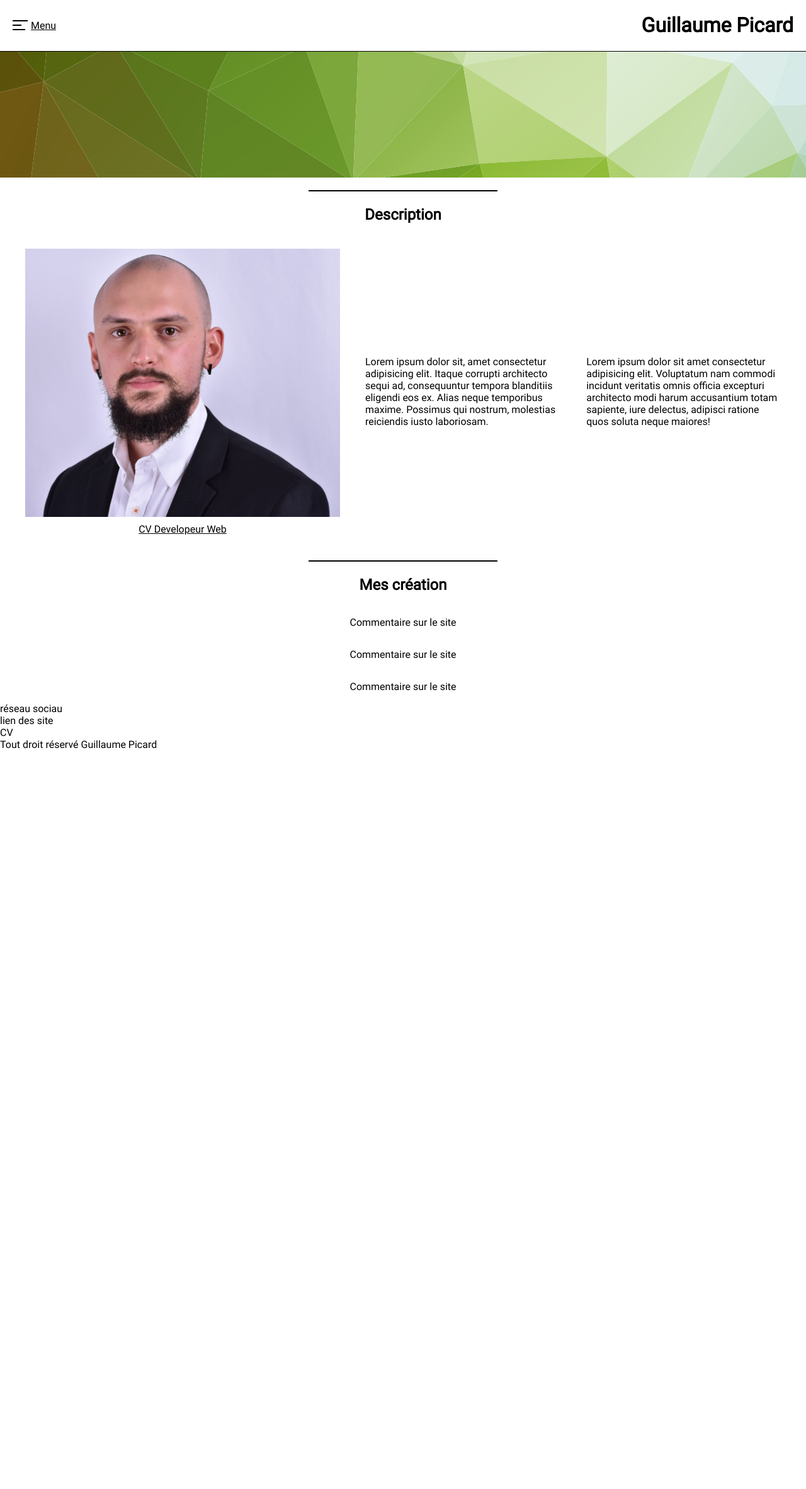
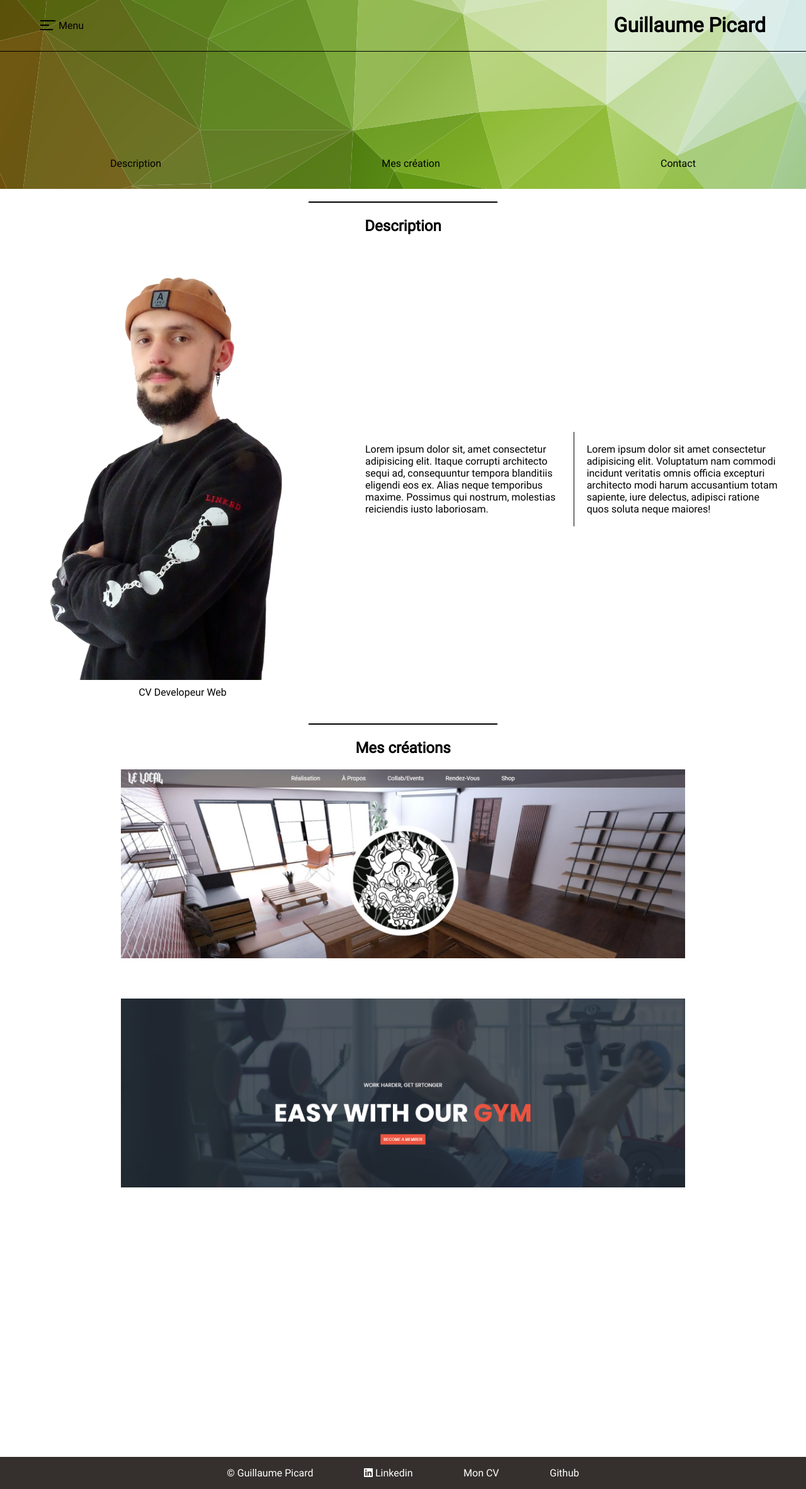
Before and after one commit to guixou/Portfolio, a PHP site: page / in a window 1280 px wide. Shown: the whole page at 63% size. Before the commit the page ends 1189 px from the top, so only its background shows below. Run offline with PHP 8.4, Linux system fonts and the light colour scheme; some libraries are stand-ins or nearby versions.

Commit message:
33/11
site + js header

```diff
--- a/assets/css/normalise.css
+++ b/assets/css/normalise.css
@@ -2,8 +2,13 @@
 
 @font-face {
     font-family: 'Roboto';
-    src: url(../fonts/Roboto/Roboto-Regular.ttf);
+    src: url(../font/Roboto/Roboto-Regular.ttf);
 }
+
+html {
+    height: 100%;
+}
+
 
 body {
     margin: 0;
@@ -12,6 +17,7 @@ body {
 
 a{
     color: black;
+    text-decoration: none;
 }
 
 h2 {
--- a/assets/css/style.css
+++ b/assets/css/style.css
@@ -1,25 +1,46 @@
+
 /*########################
         Haeder
 ########################*/
 
-header {
+.header {
     display: flex;
     justify-content: space-between;
-    padding:0 20px 0 20px;
+    padding:0 5% 0 5%;
     border-bottom: 1px solid black;
+    position: absolute;
+    width: 90%;
 }
 
-header a{
+.header a{
     display: flex;
     align-items: center;
 }
 
-header a svg{
+.header a svg{
     margin-right: 5px;
 }
+
 .ImageHeader {
-    max-height: 200px;
+    max-height: 300px;
     overflow: hidden;
+}
+
+nav{
+    display: flex;
+    justify-content: space-around;
+    width: 100%;
+    position: absolute;
+    top: 250px;
+}
+/* fixation du header JS */
+
+#fixed-header{
+    background-color: rgba(54, 50, 50, 0.363);
+    position: fixed;
+    top: 0;
+    height: 5%;
+    align-items: center;
 }
 
 
@@ -51,3 +72,71 @@ header a svg{
     flex-direction: column;
     align-items: center;
 }
+
+/* 1er site le local */
+
+.site {
+    background-repeat: no-repeat;
+    background-size: cover;
+    height: 300px;
+    width: 70%;
+    margin-bottom: 5%;
+}
+
+.site a{
+    height: 100%;
+    width: 100%;
+    display: flex;
+    align-items: center;
+    justify-content: center;
+    color: rgba(255, 255, 255, 0);
+    font-weight: bolder;
+    font-size: 2em;
+}
+
+.site a:hover { /* filtre noire, text blanc */
+    background-color: rgba(0, 0, 0, 0.466);
+    color: rgb(255, 255, 255);
+}
+
+.site a:hover, .site a { /* transition */
+    transition: all;
+    transition-duration: 0.5s;
+}
+
+.site div {
+    text-align: center;
+}
+
+.LeLocal {
+    background-image: url(../image/LeLocal.JPG);
+}
+
+.TrainingStudio {
+    background-image: url(../image/TrainingStudio.PNG);
+}
+
+
+
+/*########################
+        footer
+########################*/
+
+footer {
+    background-color: rgb(53, 48, 45);
+    color: white;
+    display: flex;
+    justify-content: center;
+}
+
+footer div{
+    display: flex;
+    justify-content: space-around;
+    width: 50%;
+    align-items: center;
+}
+
+
+footer a{
+    color: white;
+}
--- /dev/null
+++ b/assets/js/header.js
@@ -0,0 +1,15 @@
+'use strict';
+
+document.addEventListener('DOMContentLoaded', function () {
+
+    window.addEventListener('scroll', function(e){
+
+        const header = document.querySelector(".nav");
+
+        if(window.scrollY > 250){
+            header.setAttribute("id", "fixed-header");
+        } else {
+            header.removeAttribute("id", "fixed-header");
+        }
+    });
+});
--- a/index.html
+++ b/index.html
@@ -4,13 +4,15 @@
     <meta charset="UTF-8">
     <meta http-equiv="X-UA-Compatible" content="IE=edge">
     <meta name="viewport" content="width=device-width, initial-scale=1.0">
-    <title>Les lien utile de lipro</title>
+    <title>Guillaume Picard Developeur Web</title>
     <script src="https://kit.fontawesome.com/0fc5bb7376.js" crossorigin="anonymous"></script>
     <link rel="stylesheet" href="assets/css/normalise.css">
     <link rel="stylesheet" href="assets/css/style.css">
+    <script src="assets/js/header.js"></script>
 </head>
 <body>
     <header>
+        <div class="header">
             <a href="">
                 <svg aria-hidden="true" width="24" height="24" viewBox="0 0 24 24" xmlns="http://www.w3.org/2000/svg" fill="currentColor">
                     <path d="M0 4h24v2H0zM0 11h14v2H0zM0 18h20v2H0z"></path>
@@ -21,6 +23,13 @@
             <div>
                 <h1>Guillaume Picard</h1>
             </div>
+        </div>
+
+        <nav class="nav">
+            <a href="">Description</a>
+            <a href="">Mes création</a>
+            <a href="">Contact</a>
+        </nav>
     </header>
 
     <main>
@@ -31,17 +40,20 @@
 
         <section class="descrition">
             <div class="trait">
-                <svg width="300" height="5" viewBox="0 0 300 5" xmlns="http://www.w3.org/2000/svg">
+                <svg width="300" height="5" viewBox="0 0 300 5"  xmlns="http://www.w3.org/2000/svg">
                     <line x1="0" y1="0" x2="1000" y2="0" stroke-width="4" stroke="black" />
                 </svg>
             </div>
             <h2>Description</h2>
             <div>
                 <div class="cv">
-                    <img src="assets/image/moi.JPG" alt="c'est moi">
+                    <img src="assets/image/moi.png" alt="c'est moi">
                     <a href="">CV Developeur Web</a>
                 </div>
                 <div><p>Lorem ipsum dolor sit, amet consectetur adipisicing elit. Itaque corrupti architecto sequi ad, consequuntur tempora blanditiis eligendi eos ex. Alias neque temporibus maxime. Possimus qui nostrum, molestias reiciendis iusto laboriosam.</p></div>
+                <svg width="5" height="50%" viewBox="0 0 5 50%" xmlns="http://www.w3.org/2000/svg">
+                    <line x1="0" y1="0" x2="0" y2="1000" stroke-width="2" stroke="black"></line>
+                </svg>
                 <div><p>Lorem ipsum dolor sit amet consectetur adipisicing elit. Voluptatum nam commodi incidunt veritatis omnis officia excepturi architecto modi harum accusantium totam sapiente, iure delectus, adipisci ratione quos soluta neque maiores!</p></div>
             </div>
         </section>
@@ -52,36 +64,45 @@
                     <line x1="0" y1="0" x2="1000" y2="0" stroke-width="4" stroke="black" />
                 </svg>
             </div>
-            <h2>Mes création</h2>
-            <article class="LeLocal">
-                <div> <!-- mettre un background img sur chaque div-->
-                  <p>Commentaire sur le site</p>
+
+            <h2>Mes créations</h2>
+
+            <article class="site LeLocal">
+                <a href="" >
+                    <div>
+                        <p>Le local</p>
+                        <p>Shop de piersing</p>
                     </div>
+                </a>
             </article>
 
-            <article>
-                <div> <!-- mettre un background img sur chaque div-->
-                  <p>Commentaire sur le site</p>
+            <article class="site TrainingStudio">
+                <a href="">
+                    <div>
+                        <p>Training Studio</p>
+                        <p>Site pour une salle de sport (fictive)</p>
                     </div>
+                </a>
             </article>
 
-            <article>
-                <div> <!-- mettre un background img sur chaque div-->
-                  <p>Commentaire sur le site</p>
+            <article class="site">
+                <a href="">
+                    <div>
+                        <p>site</p>
+                        <p>Description</p>
                     </div>
+                </a>
             </article>
+
         </section>
     </main>
 
     <footer>
         <div>
-            <div>réseau sociau</div>
-            <div>lien des site</div>
-            <div>CV </div>
-        </div>
-
-        <div>
-            Tout droit réservé Guillaume Picard
+            <p>© Guillaume Picard</p>
+            <a href="https://www.linkedin.com/in/guillaume-picard-9513aa1b5/"><i class="fab fa-linkedin"></i> Linkedin</a>
+            <a href=""">Mon CV</a>
+            <a href="https://github.com/guixou">Github</a>
         </div>
     </footer>
 </body>
```
Also changed, not shown: assets/image/TrainingStudio.PNG (added), assets/image/bck-moi.JPG (renamed from assets/image/moi.JPG), assets/image/moi.png (added). Lines whose indentation alone changed are shown as unchanged.
